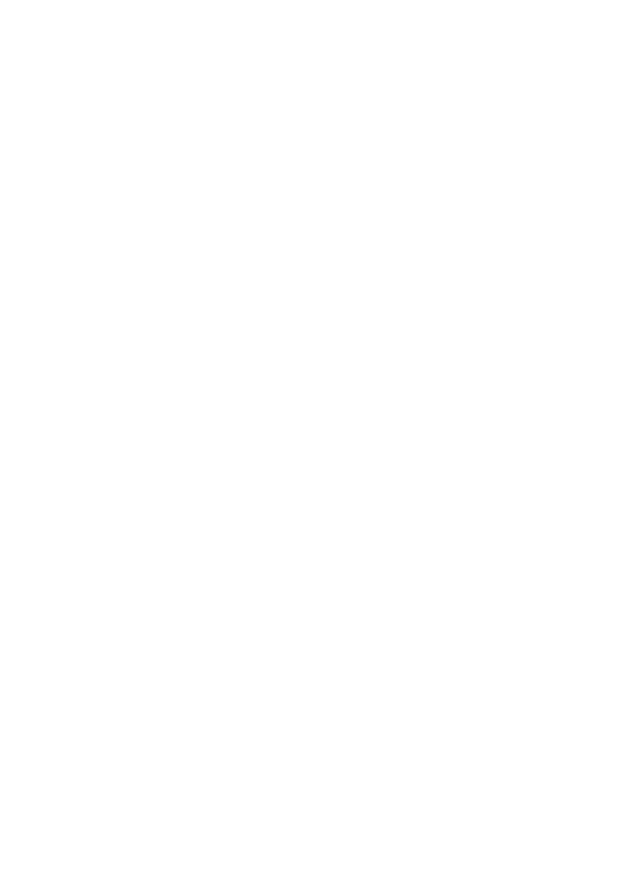
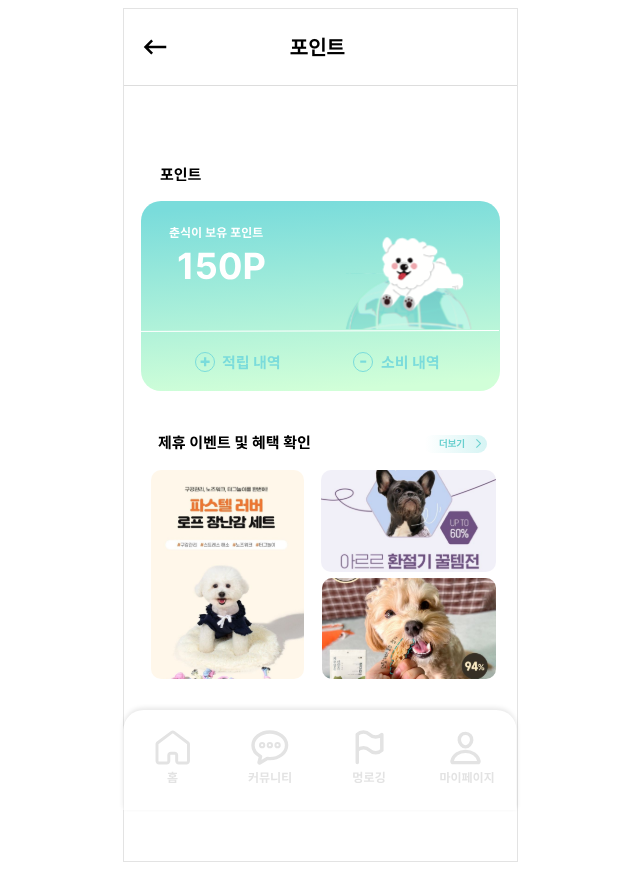
Before and after one commit to yeon-yeon1/trendithon, a React (Create React App) app: page /reward in a window 1280 px wide. Before the commit this address had no page. Shown: the whole page, without its empty margins (320-960 px from the left). Before the commit the page ends 800 px from the top, so only its background shows below. Built offline with nearby package versions, Linux system fonts and the light colour scheme.

Commit message:
Feat: 리워드 페이지 추가

```diff
--- a/src/App.js
+++ b/src/App.js
@@ -3,6 +3,7 @@
 import MyPage from "./mypage/MyPage";
 import MyPage2 from "./mypage/MyPage2";
 import Correct from "./mypage/Correct";
+import Reward from "./mypage/Reward";
 
 function App() {
   return (
@@ -12,6 +13,7 @@
         <Route path="/mypage" element={<MyPage />}></Route>
         <Route path="/mypage2" element={<MyPage2 />}></Route>
         <Route path="/correct" element={<Correct />}></Route>
+        <Route path="/reward" element={<Reward />}></Route>
       </Routes>
     </BrowserRouter>
   );
--- a/src/mypage/Correct.jsx
+++ b/src/mypage/Correct.jsx
@@ -2,7 +2,7 @@
 import { useNavigate } from "react-router-dom";
 import * as C from "../mypage/styledCorrect";
 
-const Home = () => {
+const Correct = () => {
   const navigate = useNavigate();
 
   const menuItems = [
@@ -37,7 +37,7 @@
           <C.Label>반려견 이름 수정</C.Label>
           <C.InputField type="text" placeholder="반려견 이름을 입력하세요" />
         </C.FormContainer>
-        <C.CompleteBtn />
+        <C.CompleteBtn onClick={() => navigate(-1)} />
       </C.Container>
 
       <C.Footer>
@@ -51,4 +51,4 @@
   );
 };
 
-export default Home;
+export default Correct;
--- a/src/mypage/MyPage.jsx
+++ b/src/mypage/MyPage.jsx
@@ -52,7 +52,7 @@
           <S.ProfileName>춘식이</S.ProfileName>
           <S.Points>
             <S.PointText>150P</S.PointText>
-            <S.RewardButton />
+            <S.RewardButton onClick={() => navigate("/reward")} />
           </S.Points>
         </S.ProfileCard>
 
--- a/src/mypage/MyPage2.jsx
+++ b/src/mypage/MyPage2.jsx
@@ -52,7 +52,7 @@
           <S.ProfileName>춘식이</S.ProfileName>
           <S.Points>
             <S.PointText>150P</S.PointText>
-            <S.RewardButton />
+            <S.RewardButton onClick={() => navigate("/reward")} />
           </S.Points>
         </S.ProfileCard>
 
--- /dev/null
+++ b/src/mypage/Reward.jsx
@@ -0,0 +1,38 @@
+import React from "react";
+import { useNavigate } from "react-router-dom";
+import * as H from "../mypage/styledReward";
+
+const Reward = () => {
+  const navigate = useNavigate();
+
+  const menuItems = [
+    { Icon: H.HomeIcon, path: "/home" },
+    { Icon: H.CommuIcon, path: "/community" },
+    { Icon: H.FlagIcon, path: "/plogging" },
+    { Icon: H.MyPageIcon, path: "/mypage" },
+  ];
+
+  return (
+    <>
+      <H.Container>
+        <H.Header>
+          <H.BackButton onClick={() => navigate(-1)} />
+          <H.Title>포인트</H.Title>
+        </H.Header>
+        {/* 고정 */}
+        {/* 여기에 페이지별 요소 추가하시면 됩니다 */}
+      </H.Container>
+
+      <H.Footer>
+        {/* 하단바 없는 페이지들은 Footer 통째로 지우시면 됩니다*/}
+        {menuItems.map((item, index) => (
+          <H.NavItem key={index} onClick={() => navigate(item.path)}>
+            <item.Icon />
+          </H.NavItem>
+        ))}
+      </H.Footer>
+    </>
+  );
+};
+
+export default Reward;
--- /dev/null
+++ b/src/mypage/styledReward.jsx
@@ -0,0 +1,121 @@
+import { styled } from "styled-components";
+
+// 배경 (고정, 필요 시 색상만 변경)
+export const Container = styled.div`
+  position: relative;
+  margin: 0 auto;
+  width: 393px;
+  height: 852px;
+  background: #fff;
+  min-height: 100vh; /* 화면 크기에 맞게 자동 조절 */
+  border: 1px solid #e3e3e3; /* 화면 구분선, 추후 삭제해도 됨 */
+
+  background-image: url(${process.env.PUBLIC_URL}/images/Point.svg);
+  background-repeat: no-repeat;
+  background-position: center; /* 원하는 위치로 조절 가능 */
+  background-size: cover; /* 필요에 따라 contain으로 변경 가능 */
+`;
+
+// 푸터 (=하단바, 고정)
+export const Footer = styled.footer`
+  position: fixed;
+  transform: translate(-50%, -50%); /* 중앙 정렬 */
+  left: 50%;
+  width: 393px;
+  height: 80px;
+  display: flex;
+  justify-content: space-around;
+  align-items: center;
+  padding: 10px 0;
+  background: #fff;
+  border-top-left-radius: 20px;
+  border-top-right-radius: 20px;
+  box-shadow: 0 -2px 5px rgba(0, 0, 0, 0.1);
+  top: 95%;
+`;
+
+// 네비게이션 아이템 (고정)
+export const NavItem = styled.div`
+  flex: 1;
+  display: flex;
+  flex-direction: column;
+  align-items: center;
+  justify-content: center;
+  padding: 10px 0;
+  cursor: pointer;
+  user-select: none;
+`;
+
+// 아이콘 (고정)
+export const Icon = styled.img`
+  width: 56px;
+  height: 55px;
+  margin-bottom: 5px;
+
+  &:hover {
+    content: url(${(props) => props.hoverSrc});
+  }
+`;
+
+// 아이콘 컴포넌트 (고정, 개별 아이콘)
+export const HomeIcon = (props) => (
+  <Icon
+    {...props}
+    src="/images/HomeIcon.svg"
+    alt="Home"
+    hoverSrc="/images/OnHomeIcon.svg"
+  />
+);
+export const CommuIcon = (props) => (
+  <Icon
+    {...props}
+    src="/images/CommuIcon.svg"
+    alt="Community"
+    hoverSrc="/images/OnCommuIcon.svg"
+  />
+);
+export const FlagIcon = (props) => (
+  <Icon
+    {...props}
+    src="/images/FlagIcon.svg"
+    alt="Plogging"
+    hoverSrc="/images/OnFlagIcon.svg"
+  />
+);
+export const MyPageIcon = (props) => (
+  <Icon
+    {...props}
+    src="/images/MyPageIcon.svg"
+    alt="My Page"
+    hoverSrc="/images/OnMyPageIcon.svg"
+  />
+);
+
+// 뒤로 가기 버튼
+export const BackButton = styled.img.attrs({
+  src: `${process.env.PUBLIC_URL}/images/BackBtn.svg`,
+})`
+  cursor: pointer;
+  margin-left: 16px;
+`;
+
+// 헤더
+export const Header = styled.div`
+  width: 100%;
+  display: flex;
+  align-items: center;
+  padding: 10px 0;
+  border-bottom: 1px solid #ddd;
+`;
+
+// 타이틀
+export const Title = styled.h1`
+  margin-left: 120px;
+  text-align: center;
+  color: #000;
+  font-family: "Pretendard Variable";
+  font-size: 20px;
+  font-style: normal;
+  font-weight: 600;
+  line-height: normal;
+`;
```
Also changed, not shown: public/images/Point.svg (added).
